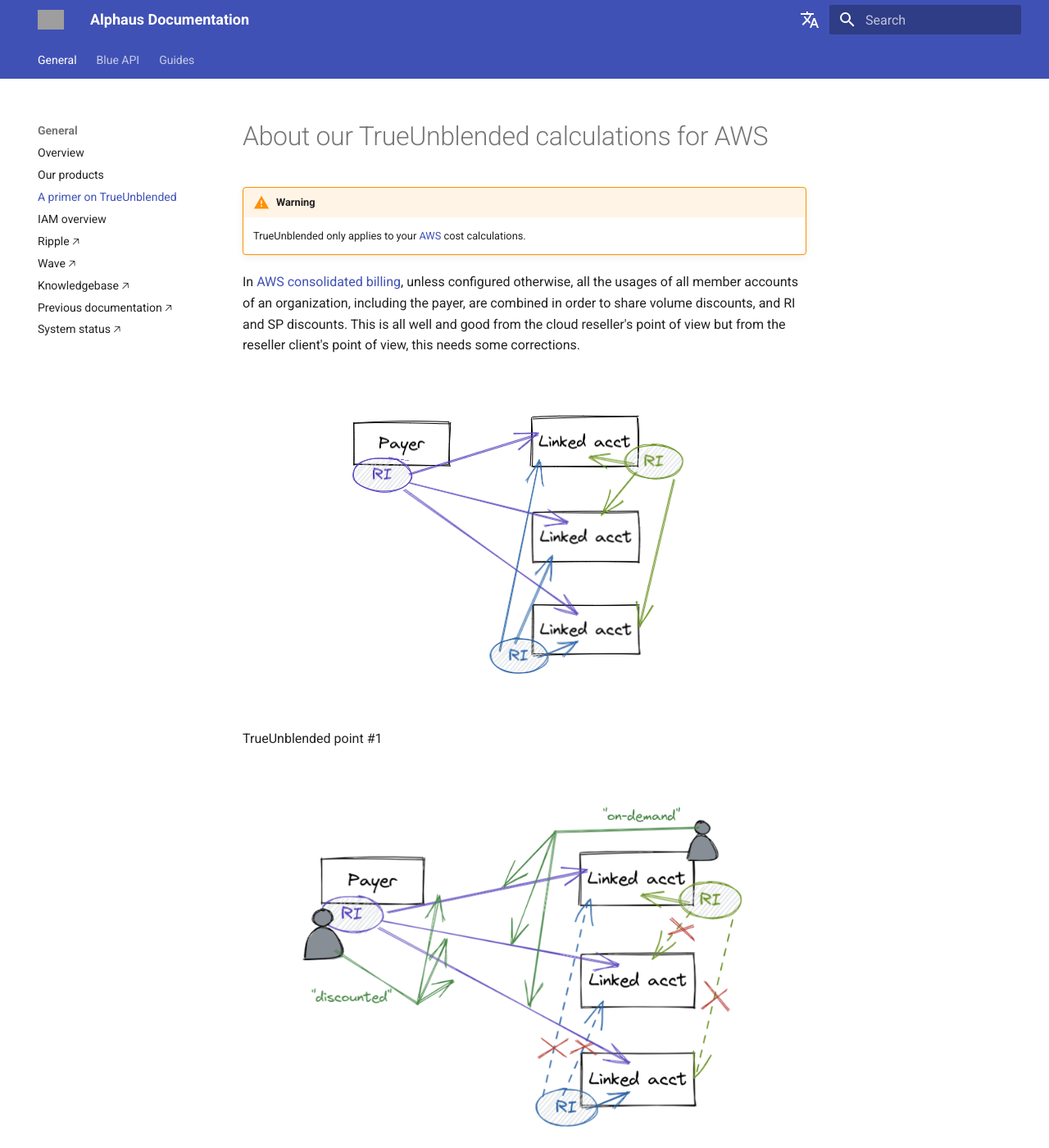
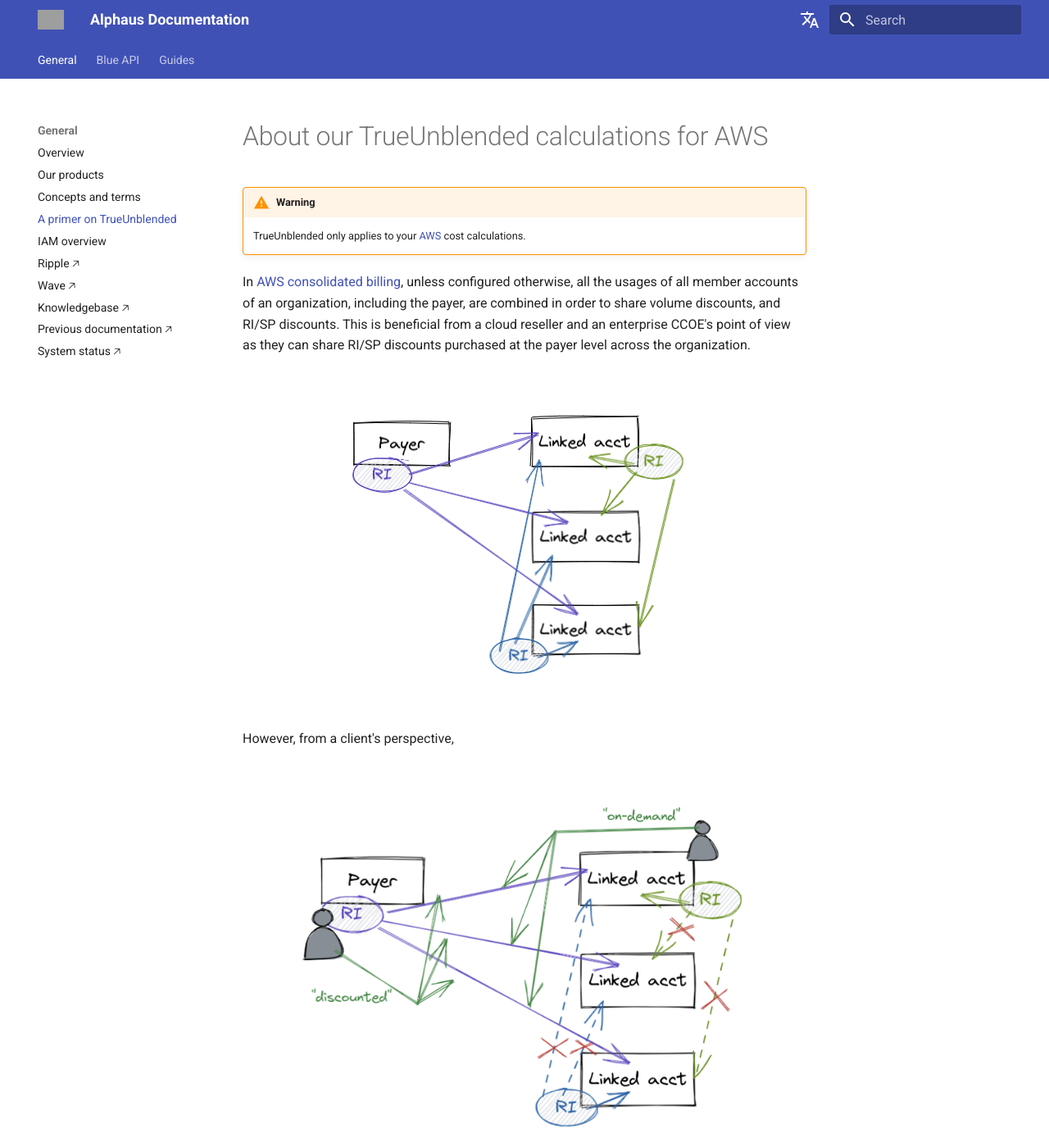
Before and after one commit to alphauslabs/tmpdocs, an MkDocs documentation site: the page built from docs/trueunblended.md, in a window 1280 px wide and 1400 px high. Shown: the whole window at 82% size. Built offline with MkDocs 1.6.1 and Material for MkDocs 9.7.7, drawn with Linux system fonts in a browser that asks for light colours; comment, search, counter and statistics services are not loaded; grey boxes are pictures that could not be loaded.

Commit message:
docs: wip concepts

```diff
--- /dev/null
+++ b/docs/concepts.md
@@ -0,0 +1,3 @@
+# Concepts and terms
+
+TBD
--- a/docs/trueunblended.md
+++ b/docs/trueunblended.md
@@ -3,13 +3,13 @@
 !!! warning
     TrueUnblended only applies to your [AWS](https://aws.amazon.com/) cost calculations.
 
-In [AWS consolidated billing](https://docs.aws.amazon.com/awsaccountbilling/latest/aboutv2/consolidated-billing.html), unless configured otherwise, all the usages of all member accounts of an organization, including the payer, are combined in order to share volume discounts, and RI and SP discounts. This is all well and good from the cloud reseller's point of view but from the reseller client's point of view, this needs some corrections.
+In [AWS consolidated billing](https://docs.aws.amazon.com/awsaccountbilling/latest/aboutv2/consolidated-billing.html), unless configured otherwise, all the usages of all member accounts of an organization, including the payer, are combined in order to share volume discounts, and RI/SP discounts. This is beneficial from a cloud reseller and an enterprise CCOE's point of view as they can share RI/SP discounts purchased at the payer level across the organization.
 
 <figure markdown>
   ![Default](./assets/trueunblended-00.png)
 </figure>
 
-TrueUnblended point #1
+However, from a client's perspective,
 
 <figure markdown>
   ![Point #1](./assets/trueunblended-01.png)
--- a/mkdocs.yml
+++ b/mkdocs.yml
@@ -13,6 +13,7 @@
 - 'General':
   - 'index.md'
   - 'products.md'
+  - 'concepts.md'
   - 'A primer on TrueUnblended': 'trueunblended.md'
   - 'IAM overview': 'iam.md'
   - 'Ripple 🡥': 'https://docs.alphaus.cloud/v/ripple-en/'
```
